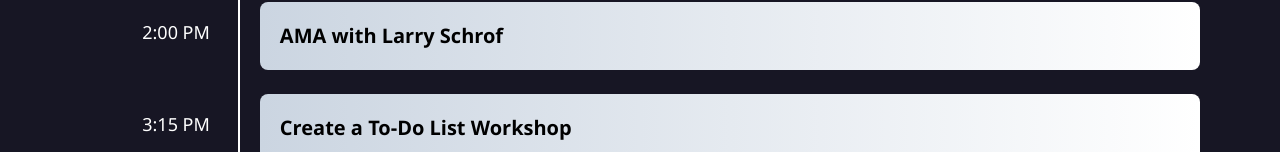
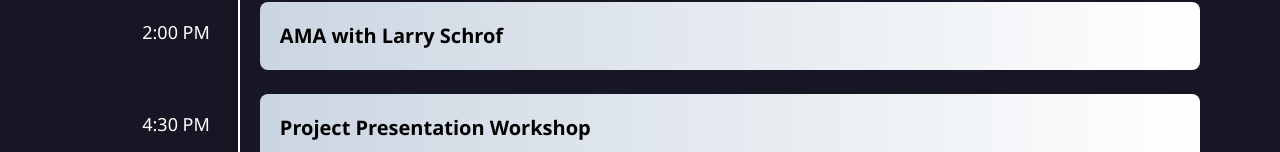
Before and after one commit to AAlchi/HSHacks, a Next.js app in the folder hshacks/: page /components/homepage_component/schedule/Schedule in a window 1280 px wide. Shown: the part 796-948 px from the top of the page. Built offline with nearby package versions, Linux system fonts and the light colour scheme.

Commit message:
Removed workshop

```diff
--- a/hshacks/pages/components/homepage_component/schedule/Schedule.tsx
+++ b/hshacks/pages/components/homepage_component/schedule/Schedule.tsx
@@ -59,13 +59,6 @@ const ScheduleData = [
     }]
   },
   {
-    time: "3:15 PM",
-    items: [{
-      _id: 1,
-      name: "Create a To-Do List Workshop"
-    }]
-  },
-  {
     time: "4:30 PM",
     items: [{
       _id: 1,
```
